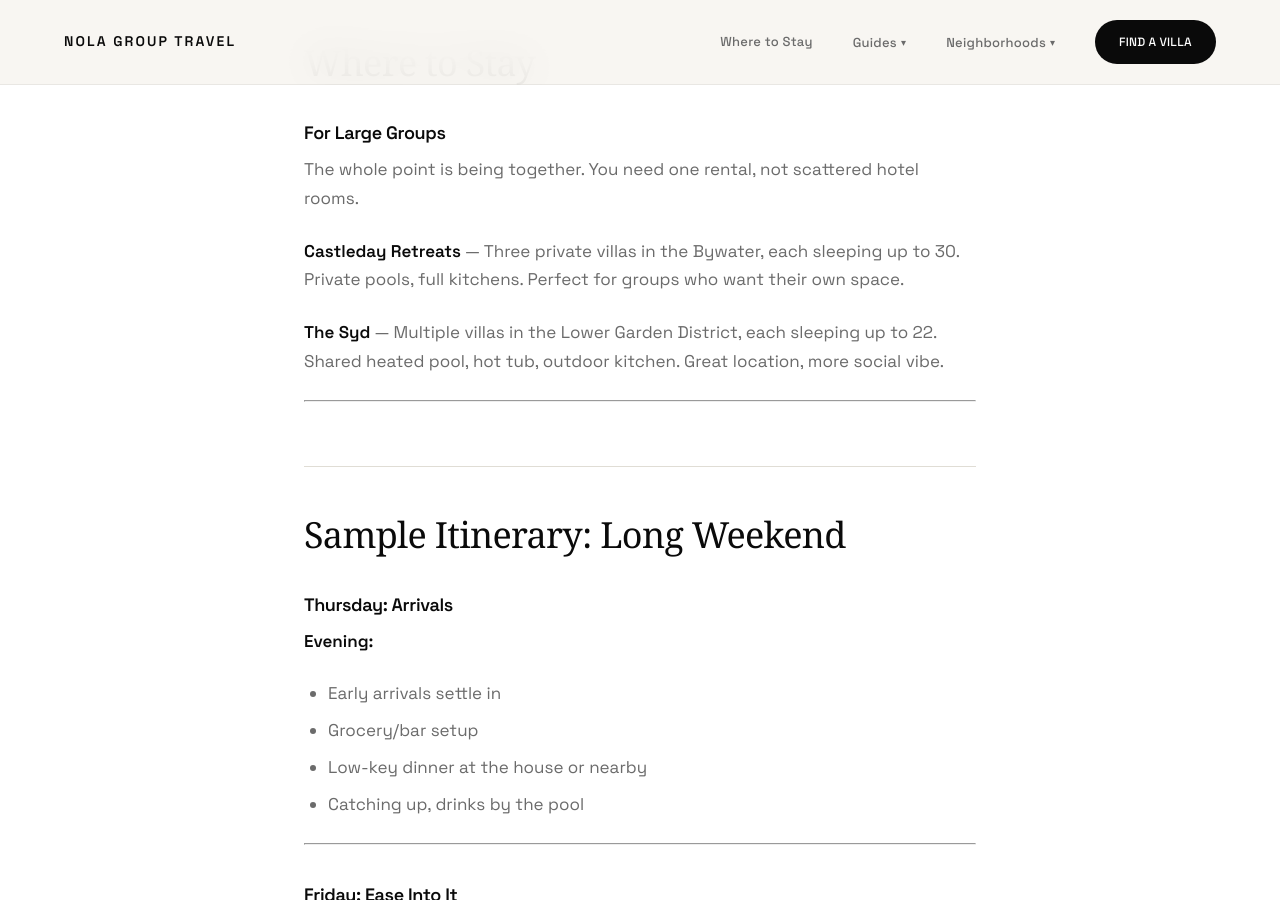
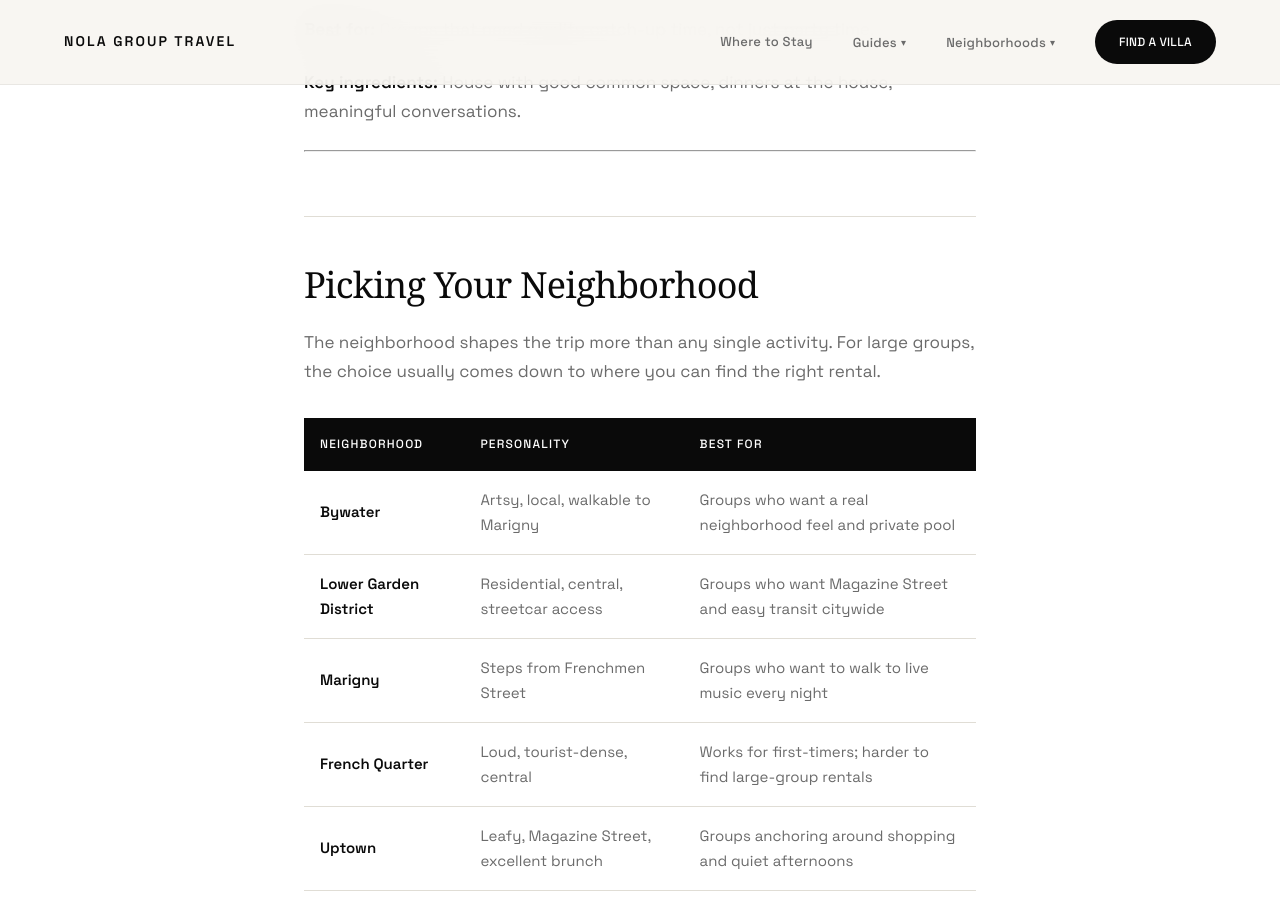
Before and after one commit to sjworth-dev/nola-group-travel, a Jekyll site: the page built from _guides/friends-trip.md, in a window 1280 px wide and 900 px high, scrolled down 2292 px. Built offline with Jekyll 4.4.1, drawn with Linux system fonts in a browser that asks for light colours; some web fonts are replaced; some of the changed text lies outside the part shown.

Commit message:
expand: friends-trip.md — add neighborhood section, link to type-specific guides, bump date

```diff
--- a/_guides/friends-trip.md
+++ b/_guides/friends-trip.md
@@ -23,6 +23,8 @@ Pool days. Long dinners. Dancing. Maybe a spa afternoon. Definitely some day dri
 
 **Key ingredients:** Good rental with pool, brunch reservations, Frenchmen Street at night.
 
+For groups of 10-25 women, the [large group girls trip guide](/guides/nola-group-girls-trip-guide/) covers the full spa-brunch-pool-Frenchmen arc in detail. If you're based in Uptown, the [Uptown girls trip guide](/guides/girls-trip-uptown/) runs Magazine Street by block.
+
 ### Guys Weekend
 
 Golf or fishing in the morning. Watching sports in the afternoon. Going out at night. Repeat.
@@ -30,6 +32,8 @@ Golf or fishing in the morning. Watching sports in the afternoon. Going out at n
 **Best for:** Groups who want activities during the day and bars at night.
 
 **Key ingredients:** Book the activity first, find a place to watch games, hit Frenchmen Street.
+
+The [guys weekend guide](/guides/guys-weekend-guide/) covers the full activity-to-bar arc, including golf options, fishing charters, sports bar strategy, and how to structure two nights without burning out.
 
 ### The Annual Crew Trip
 
@@ -46,6 +50,22 @@ You used to be inseparable. Now you're spread across the country. Time to fix th
 **Best for:** Groups that need quality catch-up time, not just party time.
 
 **Key ingredients:** House with good common space, dinners at the house, meaningful conversations.
+
+---
+
+## Picking Your Neighborhood
+
+The neighborhood shapes the trip more than any single activity. For large groups, the choice usually comes down to where you can find the right rental.
+
+| Neighborhood | Personality | Best For |
+|---|---|---|
+| **Bywater** | Artsy, local, walkable to Marigny | Groups who want a real neighborhood feel and private pool |
+| **Lower Garden District** | Residential, central, streetcar access | Groups who want Magazine Street and easy transit citywide |
+| **Marigny** | Steps from Frenchmen Street | Groups who want to walk to live music every night |
+| **French Quarter** | Loud, tourist-dense, central | Works for first-timers; harder to find large-group rentals |
+| **Uptown** | Leafy, Magazine Street, excellent brunch | Groups anchoring around shopping and quiet afternoons |
+
+For groups of 15+, Bywater and the Lower Garden District have the deepest inventory of large-group private villas. The [Bywater vs. Lower Garden District deep comparison](/guides/nola-group-bywater-vs-lgd-deep-comparison/) breaks down the tradeoffs in detail if you're deciding between the two.
 
 ---
 
```
Also changed, not shown: other parts of _guides/friends-trip.md (+1 -1 lines), ROADMAP-ARCHIVE.md (+1 -0 lines).
